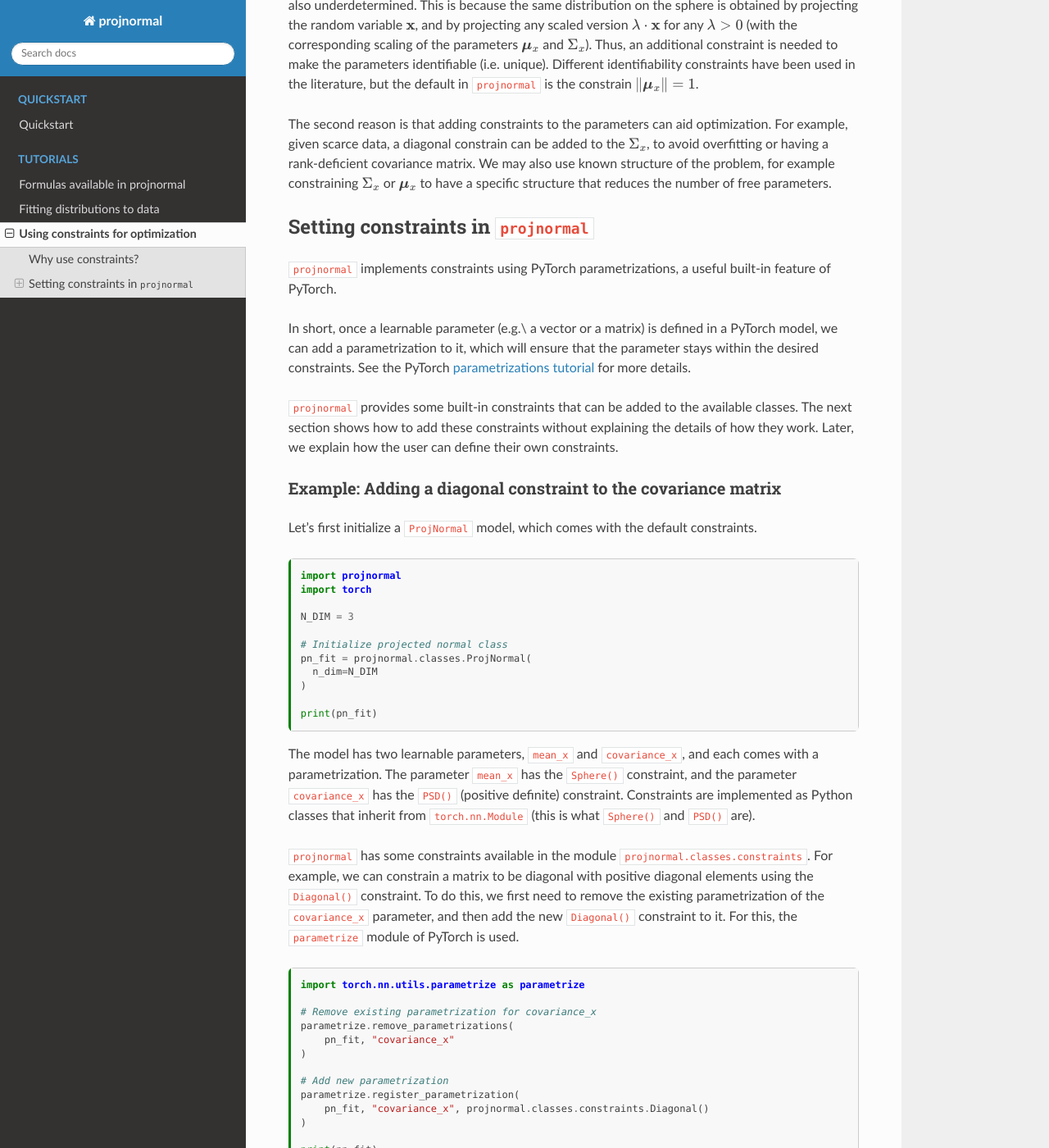
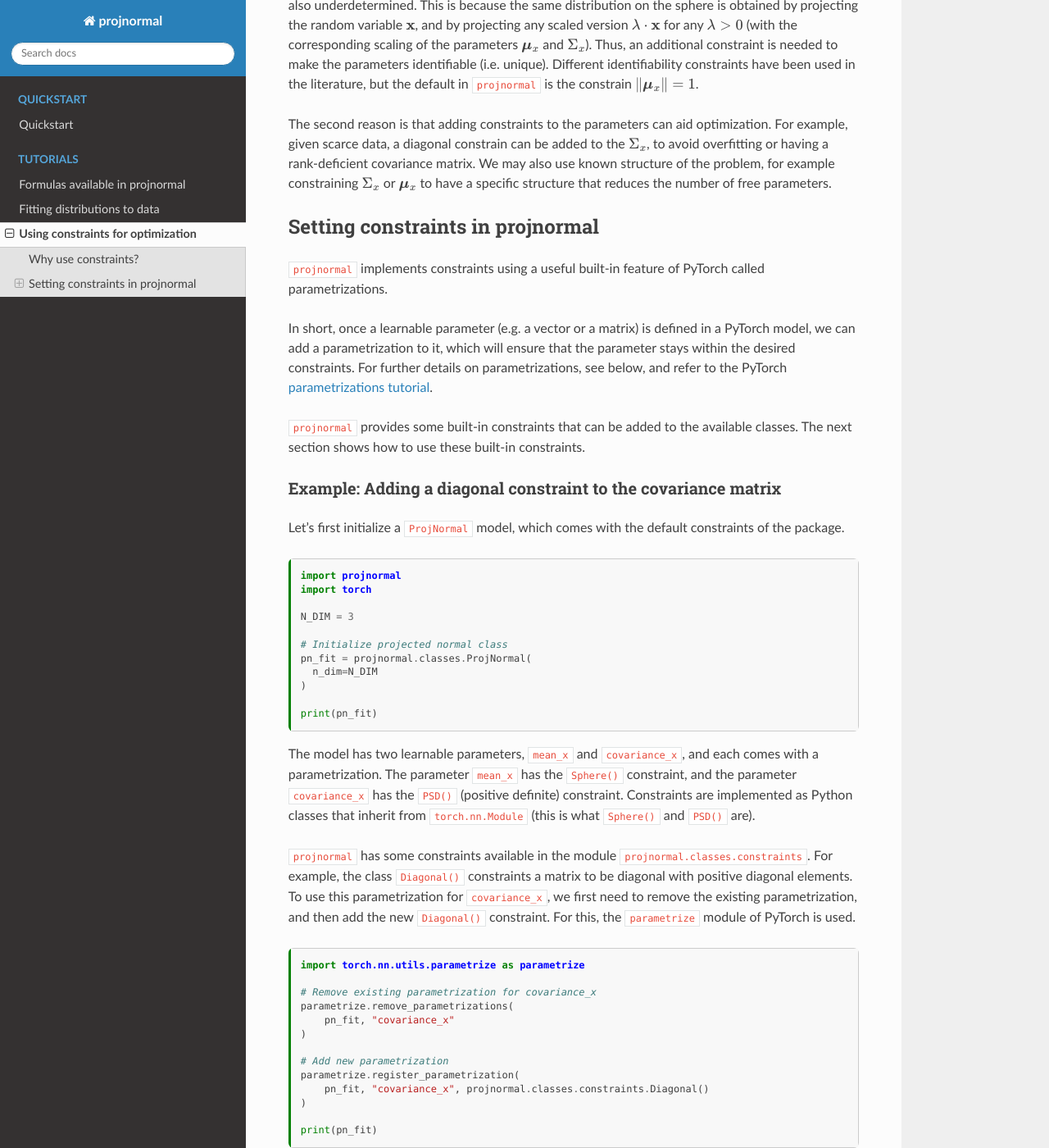
Before and after one commit to dherrera1911/projnormal, a Sphinx documentation site: the page built from docs/source/tutorials/constraints.md, in a window 1280 px wide and 1400 px high, scrolled down 439 px. Shown: the whole window at 82% size. Built offline with Sphinx 7.4.7 and the Read the Docs theme 3.1.0, drawn with Linux system fonts in a browser that asks for light colours; some of the changed text lies outside the part shown.

Commit message:
Tidy tutorials

````diff
--- a/docs/source/tutorials/constraints.md
+++ b/docs/source/tutorials/constraints.md
@@ -50,29 +50,27 @@
 to have a specific structure that reduces the number of
 free parameters.
 
-## Setting constraints in `projnormal`
+## Setting constraints in projnormal
 
-`projnormal` implements constraints using PyTorch parametrizations,
-a useful built-in feature of PyTorch.
+`projnormal` implements constraints using a useful built-in
+feature of PyTorch called parametrizations.
 
-In short, once a learnable parameter (e.g.\ a vector or a matrix)
+In short, once a learnable parameter (e.g. a vector or a matrix)
 is defined in a PyTorch model, we can add a parametrization to it,
 which will ensure that the parameter stays within the
-desired constraints. See the PyTorch
-[parametrizations tutorial](https://docs.pytorch.org/tutorials/intermediate/parametrizations.html)
-for more details.
+desired constraints. For further details on parametrizations,
+see below, and refer to the PyTorch
+[parametrizations tutorial](https://docs.pytorch.org/tutorials/intermediate/parametrizations.html).
 
 `projnormal` provides some built-in constraints that can be
 added to the available classes. The next section shows
-how to add these constraints without explaining the
-details of how they work. Later, we explain how the user can
-define their own constraints.
+how to use these built-in constraints.
 
 
 ### Example: Adding a diagonal constraint to the covariance matrix
 
 Let's first initialize a `ProjNormal` model, which comes with
-the default constraints.
+the default constraints of the package.
 
 
 ```{code-cell} ipython3
@@ -100,11 +98,11 @@
 
 `projnormal` has some constraints available in the
 module `projnormal.classes.constraints`.
-For example, we can constrain a matrix to be diagonal
-with positive diagonal elements using the `Diagonal()` constraint.
-To do this, we first need to remove the existing
-parametrization of the `covariance_x` parameter, and then
-add the new `Diagonal()` constraint to it. For this, the
+For example, the class `Diagonal()` constraints a matrix
+to be diagonal with positive diagonal elements.
+To use this parametrization for `covariance_x`, we
+first need to remove the existing parametrization, and then
+add the new `Diagonal()` constraint. For this, the
 `parametrize` module of PyTorch is used.
 
 ```{code-cell} ipython3
@@ -236,6 +234,14 @@
 see `covariance_x` when accessing the model
 normally. For more information, see the
 [PyTorch parametrizations tutorial](https://docs.pytorch.org/tutorials/intermediate/parametrizations.html).
+
+:::{admonition} The `geotorch` package provides useful constraints
+For the symmetric positive definite constraint, `projnormal`
+uses the package `geotorch`, which implements a variety
+of constraints as PyTorch parametrizations.
+See the [geotorch documentation](https://geotorch.readthedocs.io/en/latest/)
+for more information.
+:::
 
 
 ### Example: Defining advanced constraints
````
Also changed, not shown: other parts of docs/source/tutorials/constraints.md (+3 -3 lines), docs/source/tutorials/fitting.md (+5 -5 lines).
